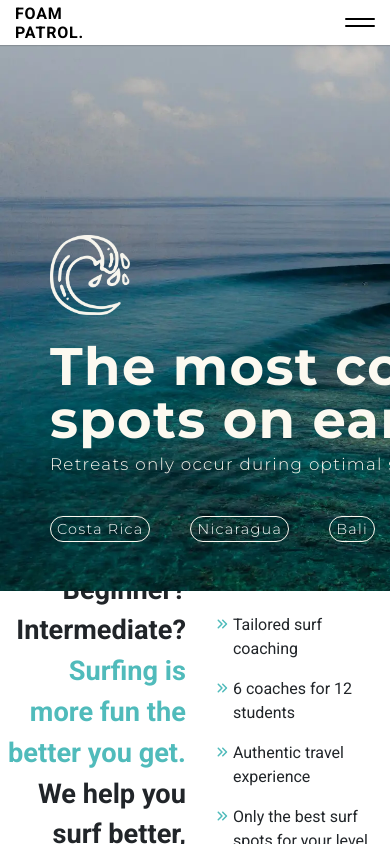
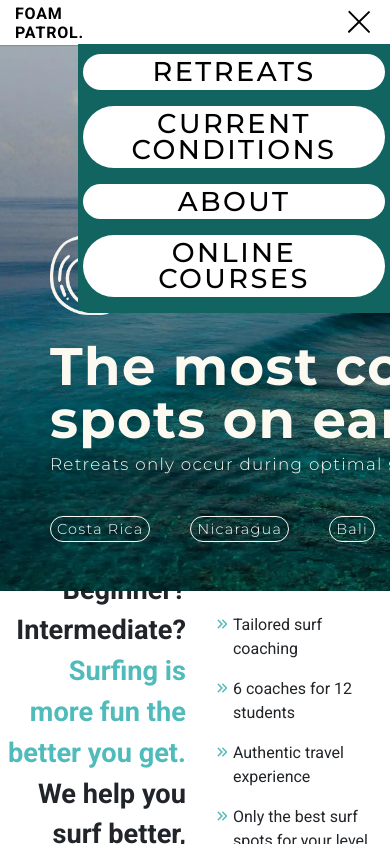
Before and after one commit to AaronoKwok/foam-patrol2, a React (Create React App) app: page / in a window 390 px wide. Both pictures are taken after a click on the element 352 px from the left and 22 px from the top of the page. Shown: the top 844 px of the page. Built offline with nearby package versions, Linux system fonts and the light colour scheme.

Commit message:
mobile nav drop

```diff
--- a/public/index.css
+++ b/public/index.css
@@ -2235,17 +2235,21 @@ body {
 }
 
 .drop-title {
-  font-size: 2em;
+  font-size: 1.7em;
   font-weight: 500;
   background-color: white;
   color: black;
   border-radius: 50px;
   padding: 5px 15px;
-  line-height: 1em;
+  line-height: 0.95em;
+  letter-spacing: 0.09em;
 }
 
 .drop-title:hover {
   cursor: pointer;
+}
+.drop-title:active {
+  box-shadow: inset 0 0 25px rgb(18, 128, 161);
 }
 
 .mobile-link:hover {
@@ -2257,7 +2261,11 @@ body {
   border-radius: 20px;
   padding: 3px 5px;
   margin: 5px 0px 15px 0px;
-  font-weight: 600;
+  font-weight: 700;
+}
+
+.go-back:active {
+  box-shadow: inset 0 0 20px rgb(18, 128, 161);
 }
 
 .go-back:hover {
@@ -2267,19 +2275,38 @@ body {
 .drop-nav-info {
   background-color: rgb(255, 255, 255);
   padding: 3px 5px;
-  border-radius: 5px;
+  border-radius: 50px;
+  color: black;
+  font-weight: 500;
+}
+
+.drop-nav-link:link {
+  color: white;
+}
+.drop-nav-link:visited {
+  color: white;
+}
+.drop-nav-link:hover {
+  text-decoration: none;
+}
+.drop-nav-info:active {
+  box-shadow: inset 0 0 20px rgb(18, 128, 161);
+}
+
+.nav-county {
+  background-color: rgb(255, 255, 255);
+  padding: 3px 5px;
+  border-radius: 10px;
   color: black;
   font-weight: 600;
-}
-
-.drop-nav-link:link {
-  color: white;
-}
-.drop-nav-link:visited {
-  color: white;
-}
-.drop-nav-link:hover {
-  text-decoration: none;
+  font-size: 1.3em;
+}
+
+.nav-county:hover {
+  cursor: pointer;
+}
+.nav-county:active {
+  box-shadow: inset 0 0 20px rgb(18, 128, 161);
 }
 
 
--- a/src/components/header.js
+++ b/src/components/header.js
@@ -146,7 +146,7 @@ function Header() {
                     <Logo />
 
                     {
-                        drop &&
+                        !drop &&
                         <div className="lines" onClick={mobileDrop}>
                             <div className="top-line"></div>
                             <div className="bottom-line"></div>
@@ -154,7 +154,7 @@ function Header() {
                     }
 
                     {
-                        !drop &&
+                        drop &&
                         <div>
                             <div className="lines" onClick={mobileDrop}>
                                 <div className="top-cross"></div>
@@ -164,16 +164,16 @@ function Header() {
                                 {
                                     (!retreats && !conditions && !about) &&
                                     <div className="nav-align">
-                                        <p className="drop-title" onClick={chooseRetreats}>Retreats</p>
-                                        <p className="drop-title" onClick={chooseConditions}>Current Conditions</p>
-                                        <p className="drop-title" onClick={chooseAbout}>About</p>
-                                        <Link className="mobile-link" to="/online-courses"><p className="drop-title">Online Courses</p></Link>
+                                        <p className="drop-title" onClick={chooseRetreats}>RETREATS</p>
+                                        <p className="drop-title" onClick={chooseConditions}>CURRENT CONDITIONS</p>
+                                        <p className="drop-title" onClick={chooseAbout}>ABOUT</p>
+                                        <Link className="mobile-link" to="/online-courses"><p className="drop-title">ONLINE COURSES</p></Link>
                                     </div>
                                 }
                                 {
                                     (retreats) &&
                                     <div className="nav-align">
-                                        <div onClick={goBack} className="go-back">Back</div>
+                                        <div onClick={goBack} className="go-back">BACK</div>
                                         <Link className="drop-nav-link" to="/surfRetreats/costarica-retreat">
                                             <p className="drop-nav-info">COSTA RICA | 7 DAYS</p>
                                         </Link>
@@ -194,16 +194,16 @@ function Header() {
                                 {
                                     (conditions) &&
                                     <div className="nav-align">
-                                        <div onClick={goBack} className="go-back">Back</div>
+                                        <div onClick={goBack} className="go-back">BACK</div>
 
                                         {
-                                            (!hi && !sanMateo && !santaCruz && !orange) && <p className="drop-title" onClick={chooseCa}>California</p>
+                                            (!hi && !sanMateo && !santaCruz && !orange) && <p className="drop-title" onClick={chooseCa}>CALIFORNIA</p>
                                         }
 
                                         {
                                             ca &&
                                             <div>
-                                                { (!sanMateo && !orange) && <p onClick={chooseSantaCruz}>Santa Cruz</p>}
+                                                { (!sanMateo && !orange) && <p className="nav-county" onClick={chooseSantaCruz}>SANTA CRUZ</p>}
 
                                                 {
                                                     santaCruz &&
@@ -229,7 +229,7 @@ function Header() {
                                                     </div>
                                                 }
 
-                                                { (!santaCruz && !orange) && <p  onClick={chooseSanMateo}>San Mateo</p>}
+                                                { (!santaCruz && !orange) && <p className="nav-county" onClick={chooseSanMateo}>SAN MATEO</p>}
 
                                                 {
                                                     sanMateo &&
@@ -243,7 +243,7 @@ function Header() {
                                                     </div>
                                                 }
 
-                                                { (!santaCruz && !sanMateo) && <p  onClick={chooseOrange}>Orange</p>}
+                                                { (!santaCruz && !sanMateo) && <p className="nav-county" onClick={chooseOrange}>ORANGE</p>}
 
                                                 {
                                                     orange &&
@@ -257,13 +257,13 @@ function Header() {
                                         }
 
                                         {
-                                            !ca && !oahu && <p className="drop-title" onClick={chooseHi}>Hawaii</p>
+                                            !ca && !oahu && <p className="drop-title" onClick={chooseHi}>HAWAII</p>
                                         }
 
                                         {
                                             hi &&
                                             <div>
-                                                <p onClick={chooseOahu}>Oahu</p>
+                                                <p className="nav-county" onClick={chooseOahu}>OAHU</p>
 
                                                 {
                                                     oahu &&
@@ -279,7 +279,7 @@ function Header() {
                                 {
                                     (about) &&
                                     <div className="nav-align">
-                                        <div onClick={goBack} className="go-back">Back</div>
+                                        <div onClick={goBack} className="go-back">BACK</div>
                                         <Link className="drop-nav-link" to="/about/team">
                                             <p className="drop-nav-info">TEAM</p>
                                         </Link>
```
